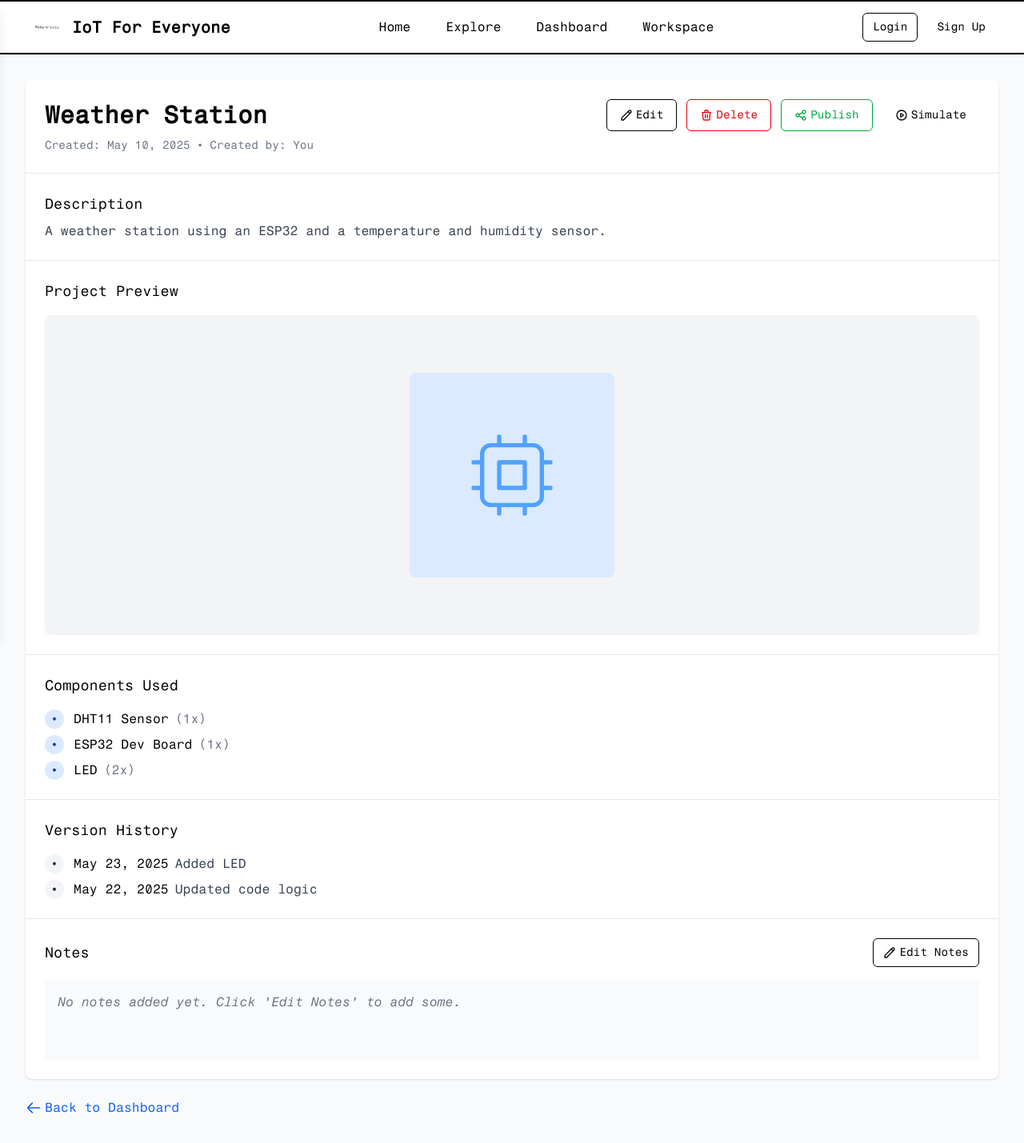
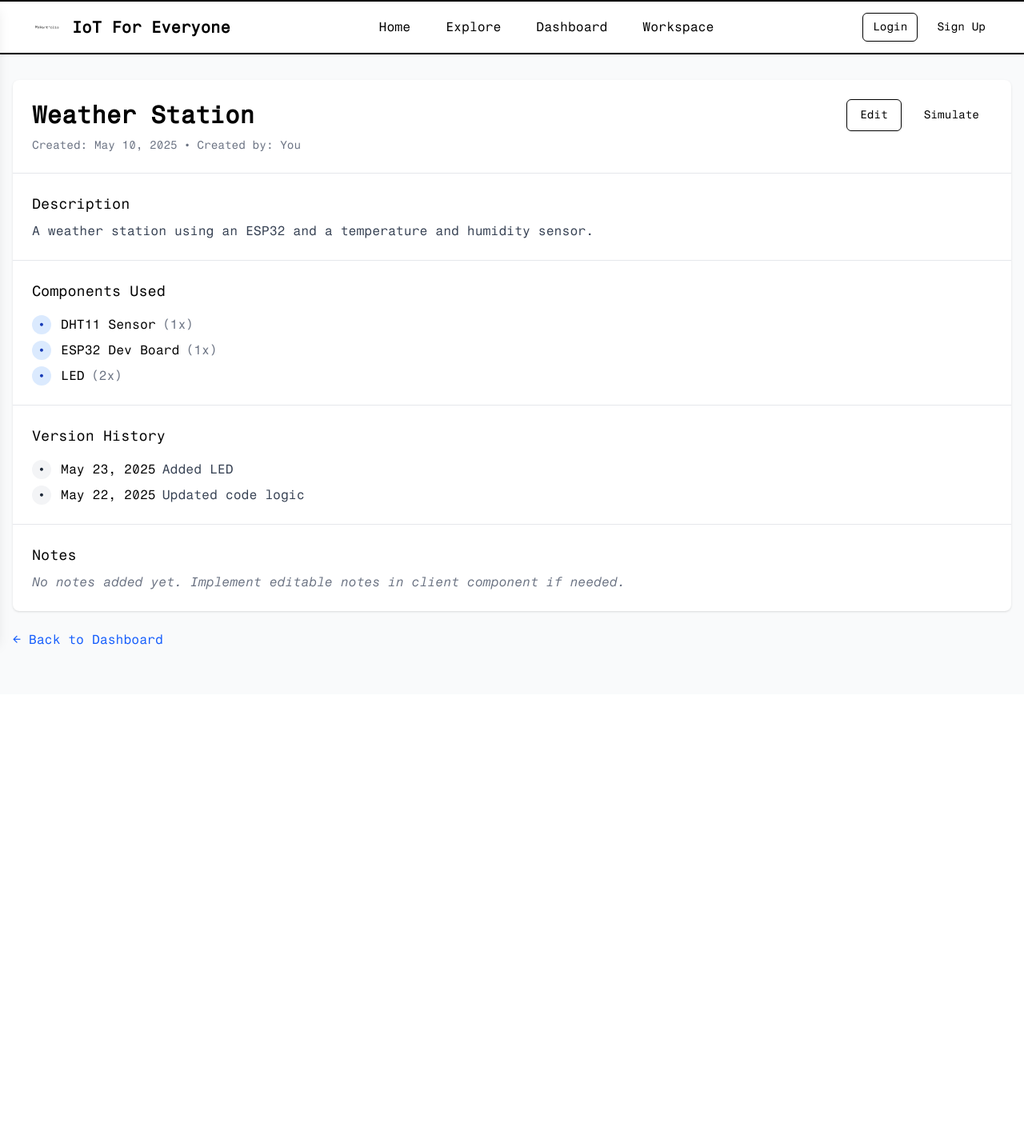
Before and after one commit to kabir325/iot, a Next.js app: page /projects/1 in a window 1280 px wide. Shown: the whole page at 80% size. After the commit the page ends 868 px from the top, so only its background shows below. Built offline with nearby package versions, Linux system fonts and the light colour scheme; a web font is replaced by a local one.

Commit message:
third commit

```diff
--- a/app/(root)/projects/[id]/page.tsx
+++ b/app/(root)/projects/[id]/page.tsx
@@ -1,11 +1,13 @@
-'use client'
-
-import { useState, useEffect } from 'react';
+// app/(root)/projects/[id]/page.tsx
+import { Metadata } from 'next';
 import Link from 'next/link';
-import Image from 'next/image';
 import { Button } from '@/components/ui/button';
 
-// Mock project data
+interface PageProps {
+  params: { id: string };
+}
+
+// Mock data for simulation
 const mockProject = {
   id: 'project-1',
   name: 'Weather Station',
@@ -25,96 +27,40 @@ const mockProject = {
   notes: '',
 };
 
-interface PageProps {
-  params: { id: string };
+export async function generateMetadata({ params }: PageProps): Promise<Metadata> {
+  return {
+    title: `Project - ${params.id}`,
+  };
 }
 
-export default function ProjectDetails({ params }: PageProps) {
-  const [project, setProject] = useState(mockProject);
-  const [notes, setNotes] = useState(project.notes);
-  const [isEditing, setIsEditing] = useState(false);
-
-  // In a real app, you would fetch the project data based on the ID
-  useEffect(() => {
-    // Simulating API call
-    console.log(`Fetching project with ID: ${params.id}`);
-    // setProject(fetchedProject);
-  }, [params.id]);
-
-  const handleSaveNotes = () => {
-    setProject({ ...project, notes });
-    setIsEditing(false);
-  };
-
-  const handleDeleteProject = () => {
-    if (window.confirm('Are you sure you want to delete this project? This action cannot be undone.')) {
-      // In a real app, you would call an API to delete the project
-      console.log(`Deleting project with ID: ${params.id}`);
-      // Redirect to dashboard after deletion
-      window.location.href = '/dashboard';
-    }
-  };
+export default async function ProjectDetails({ params }: PageProps) {
+  const project = mockProject;
 
   return (
     <div className="min-h-screen bg-gray-50">
-      <div className="max-w-7xl mx-auto px-4 sm:px-6 lg:px-8 py-8">
+      <div className="max-w-7xl mx-auto px-4 py-8">
         <div className="bg-white rounded-lg shadow-sm overflow-hidden">
-          {/* Header with title and actions */}
+
+          {/* Header */}
           <div className="p-6 border-b border-gray-200">
             <div className="flex flex-col sm:flex-row sm:justify-between sm:items-center gap-4">
               <h1 className="text-3xl font-bold">{project.name}</h1>
 
               <div className="flex gap-3">
                 <Link href={`/projects/${params.id}/edit`}>
-                  <Button variant="outline" className="flex items-center gap-1">
-                    <svg xmlns="http://www.w3.org/2000/svg" className="h-4 w-4" fill="none" viewBox="0 0 24 24" stroke="currentColor">
-                      <path strokeLinecap="round" strokeLinejoin="round" strokeWidth={2} d="M15.232 5.232l3.536 3.536m-2.036-5.036a2.5 2.5 0 113.536 3.536L6.5 21.036H3v-3.572L16.732 3.732z" />
-                    </svg>
-                    Edit
-                  </Button>
+                  <Button variant="outline">Edit</Button>
                 </Link>
 
-                <Button variant="outline" className="flex items-center gap-1 text-red-600 hover:text-red-700 hover:bg-red-50" onClick={handleDeleteProject}>
-                  <svg xmlns="http://www.w3.org/2000/svg" className="h-4 w-4" fill="none" viewBox="0 0 24 24" stroke="currentColor">
-                    <path strokeLinecap="round" strokeLinejoin="round" strokeWidth={2} d="M19 7l-.867 12.142A2 2 0 0116.138 21H7.862a2 2 0 01-1.995-1.858L5 7m5 4v6m4-6v6m1-10V4a1 1 0 00-1-1h-4a1 1 0 00-1 1v3M4 7h16" />
-                  </svg>
-                  Delete
-                </Button>
-
-                <Button
-                  variant="outline"
-                  className="flex items-center gap-1 text-green-600 hover:text-green-700 hover:bg-green-50"
-                  onClick={() => {
-                    // In a real app, this would call an API to publish the project
-                    alert('Project published to Explore section!');
-                  }}
-                >
-                  <svg xmlns="http://www.w3.org/2000/svg" className="h-4 w-4" fill="none" viewBox="0 0 24 24" stroke="currentColor">
-                    <path strokeLinecap="round" strokeLinejoin="round" strokeWidth={2} d="M8.684 13.342C8.886 12.938 9 12.482 9 12c0-.482-.114-.938-.316-1.342m0 2.684a3 3 0 110-2.684m0 2.684l6.632 3.316m-6.632-6l6.632-3.316m0 0a3 3 0 105.367-2.684 3 3 0 00-5.367 2.684zm0 9.316a3 3 0 105.368 2.684 3 3 0 00-5.368-2.684z" />
-                  </svg>
-                  Publish
-                </Button>
-
                 <Link href={`/workspace/${params.id}`}>
-                  <Button className="flex items-center gap-1">
-                    <svg xmlns="http://www.w3.org/2000/svg" className="h-4 w-4" fill="none" viewBox="0 0 24 24" stroke="currentColor">
-                      <path strokeLinecap="round" strokeLinejoin="round" strokeWidth={2} d="M14.752 11.168l-3.197-2.132A1 1 0 0010 9.87v4.263a1 1 0 001.555.832l3.197-2.132a1 1 0 000-1.664z" />
-                      <path strokeLinecap="round" strokeLinejoin="round" strokeWidth={2} d="M21 12a9 9 0 11-18 0 9 9 0 0118 0z" />
-                    </svg>
-                    Simulate
-                  </Button>
+                  <Button>Simulate</Button>
                 </Link>
               </div>
             </div>
 
             <div className="mt-2 text-sm text-gray-500">
               <span>Created: {project.createdOn}</span>
-              {project.createdBy && (
-                <>
-                  <span className="mx-2">•</span>
-                  <span>Created by: {project.createdBy}</span>
-                </>
-              )}
+              <span className="mx-2">•</span>
+              <span>Created by: {project.createdBy}</span>
             </div>
           </div>
 
@@ -124,35 +70,16 @@ export default function ProjectDetails({ params }: PageProps) {
             <p className="text-gray-700">{project.description}</p>
           </div>
 
-          {/* Project Preview */}
-          <div className="p-6 border-b border-gray-200">
-            <h2 className="text-lg font-medium mb-4">Project Preview</h2>
-            <div className="bg-gray-100 rounded-lg overflow-hidden">
-              <div className="relative h-[400px] w-full">
-                {/* Fallback to a placeholder if the image doesn't exist */}
-                <div className="absolute inset-0 flex items-center justify-center">
-                  <div className="w-64 h-64 bg-blue-100 rounded-lg flex items-center justify-center">
-                    <svg xmlns="http://www.w3.org/2000/svg" className="h-32 w-32 text-blue-400" fill="none" viewBox="0 0 24 24" stroke="currentColor">
-                      <path strokeLinecap="round" strokeLinejoin="round" strokeWidth={1} d="M9 3v2m6-2v2M9 19v2m6-2v2M5 9H3m2 6H3m18-6h-2m2 6h-2M7 19h10a2 2 0 002-2V7a2 2 0 00-2-2H7a2 2 0 00-2 2v10a2 2 0 002 2zM9 9h6v6H9V9z" />
-                    </svg>
-                  </div>
-                </div>
-              </div>
-            </div>
-          </div>
-
-          {/* Components Used */}
+          {/* Components */}
           <div className="p-6 border-b border-gray-200">
             <h2 className="text-lg font-medium mb-4">Components Used</h2>
             <ul className="space-y-2">
-              {project.components.map((component) => (
-                <li key={component.id} className="flex items-start">
-                  <span className="inline-flex items-center justify-center h-6 w-6 rounded-full bg-blue-100 text-blue-800 mr-3">
-                    •
-                  </span>
+              {project.components.map((comp) => (
+                <li key={comp.id} className="flex items-start">
+                  <span className="h-6 w-6 rounded-full bg-blue-100 text-blue-800 mr-3 flex items-center justify-center">•</span>
                   <div>
-                    <span className="font-medium">{component.name}</span>
-                    <span className="text-gray-500 ml-2">({component.quantity}x)</span>
+                    <span className="font-medium">{comp.name}</span>
+                    <span className="text-gray-500 ml-2">({comp.quantity}x)</span>
                   </div>
                 </li>
               ))}
@@ -165,9 +92,7 @@ export default function ProjectDetails({ params }: PageProps) {
             <ul className="space-y-2">
               {project.versionHistory.map((version) => (
                 <li key={version.id} className="flex items-start">
-                  <span className="inline-flex items-center justify-center h-6 w-6 rounded-full bg-gray-100 text-gray-800 mr-3">
-                    •
-                  </span>
+                  <span className="h-6 w-6 rounded-full bg-gray-100 text-gray-800 mr-3 flex items-center justify-center">•</span>
                   <div>
                     <span className="font-medium">{version.date}</span>
                     <span className="text-gray-700 ml-2">{version.description}</span>
@@ -179,57 +104,15 @@ export default function ProjectDetails({ params }: PageProps) {
 
           {/* Notes */}
           <div className="p-6">
-            <div className="flex justify-between items-center mb-4">
-              <h2 className="text-lg font-medium">Notes</h2>
-              {!isEditing && (
-                <Button variant="outline" size="sm" onClick={() => setIsEditing(true)}>
-                  <svg xmlns="http://www.w3.org/2000/svg" className="h-4 w-4 mr-1" fill="none" viewBox="0 0 24 24" stroke="currentColor">
-                    <path strokeLinecap="round" strokeLinejoin="round" strokeWidth={2} d="M15.232 5.232l3.536 3.536m-2.036-5.036a2.5 2.5 0 113.536 3.536L6.5 21.036H3v-3.572L16.732 3.732z" />
-                  </svg>
-                  Edit Notes
-                </Button>
-              )}
-            </div>
+            <h2 className="text-lg font-medium mb-2">Notes</h2>
+            <p className="text-gray-500 italic">No notes added yet. Implement editable notes in client component if needed.</p>
+          </div>
 
-            {isEditing ? (
-              <div>
-                <textarea
-                  className="w-full h-32 p-3 border border-gray-300 rounded-md focus:outline-none focus:ring-2 focus:ring-blue-500 focus:border-blue-500"
-                  value={notes}
-                  onChange={(e) => setNotes(e.target.value)}
-                  placeholder="Add notes about your project here..."
-                />
-                <div className="mt-3 flex justify-end space-x-3">
-                  <Button variant="outline" size="sm" onClick={() => {
-                    setNotes(project.notes);
-                    setIsEditing(false);
-                  }}>
-                    Cancel
-                  </Button>
-                  <Button size="sm" onClick={handleSaveNotes}>
-                    Save Notes
-                  </Button>
-                </div>
-              </div>
-            ) : (
-              <div className="bg-gray-50 p-4 rounded-md min-h-[100px]">
-                {notes ? (
-                  <p className="text-gray-700 whitespace-pre-wrap">{notes}</p>
-                ) : (
-                  <p className="text-gray-500 italic">No notes added yet. Click 'Edit Notes' to add some.</p>
-                )}
-              </div>
-            )}
-          </div>
         </div>
 
-        {/* Back to Dashboard */}
         <div className="mt-6">
           <Link href="/dashboard" className="text-blue-600 hover:text-blue-800 flex items-center">
-            <svg xmlns="http://www.w3.org/2000/svg" className="h-5 w-5 mr-1" fill="none" viewBox="0 0 24 24" stroke="currentColor">
-              <path strokeLinecap="round" strokeLinejoin="round" strokeWidth={2} d="M10 19l-7-7m0 0l7-7m-7 7h18" />
-            </svg>
-            Back to Dashboard
+            ← Back to Dashboard
           </Link>
         </div>
       </div>
```
